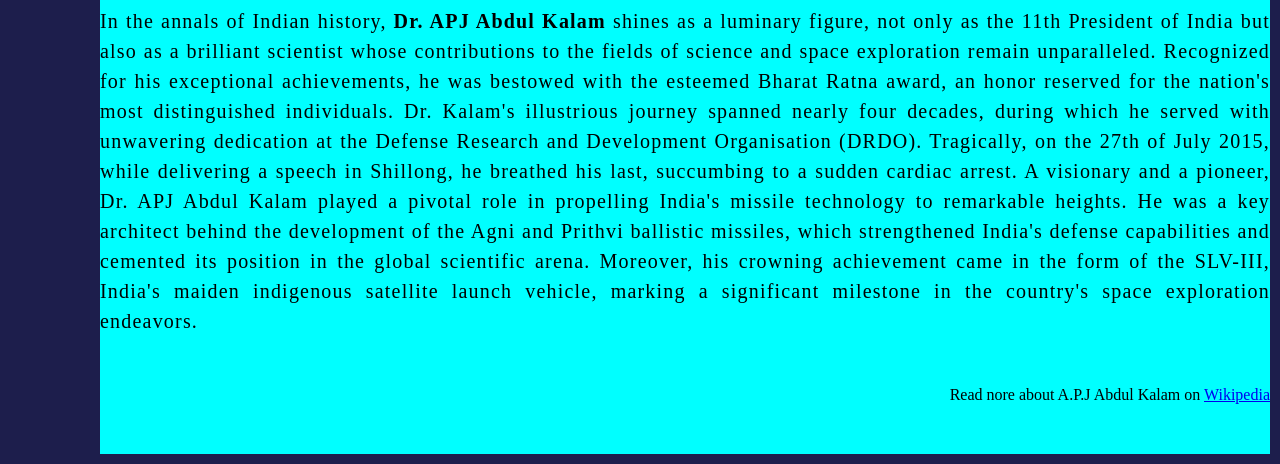
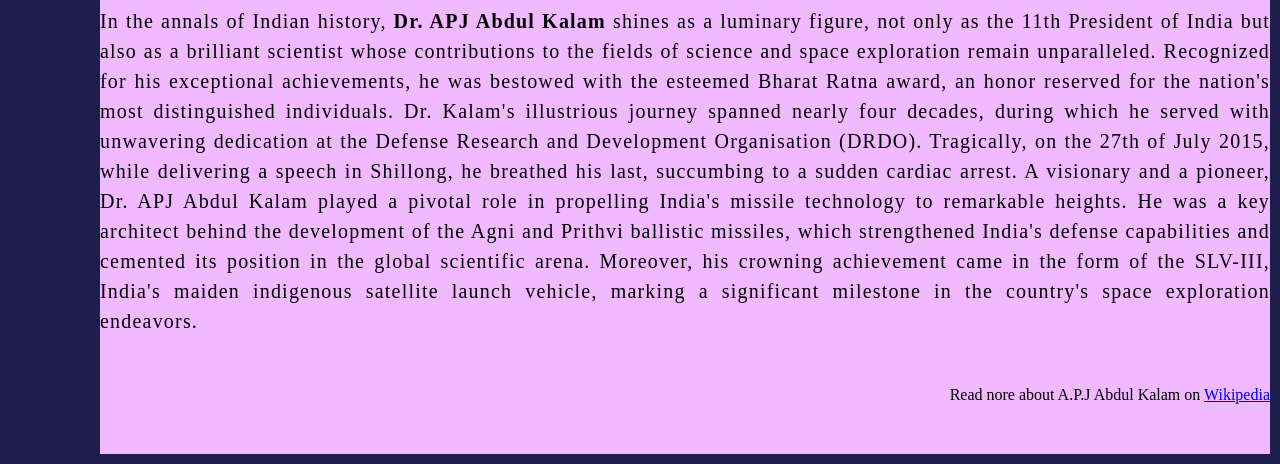
Before and after one commit to Tushar-Manyal/web-frame, a plain HTML site: page index.html in a window 1280 px wide. Shown: the part 487-951 px from the top of the page. Drawn offline with Linux system fonts and the light colour scheme.

Commit message:
new color pink

```diff
--- a/apj.css
+++ b/apj.css
@@ -5,7 +5,7 @@
 }
 
 .container{
-    background-color:aqua;
+    background-color:rgb(241, 185, 255);
     min-height: 100vh;
     border:10px solid #1d1e4c;
     border-left-width: 100px;
```
